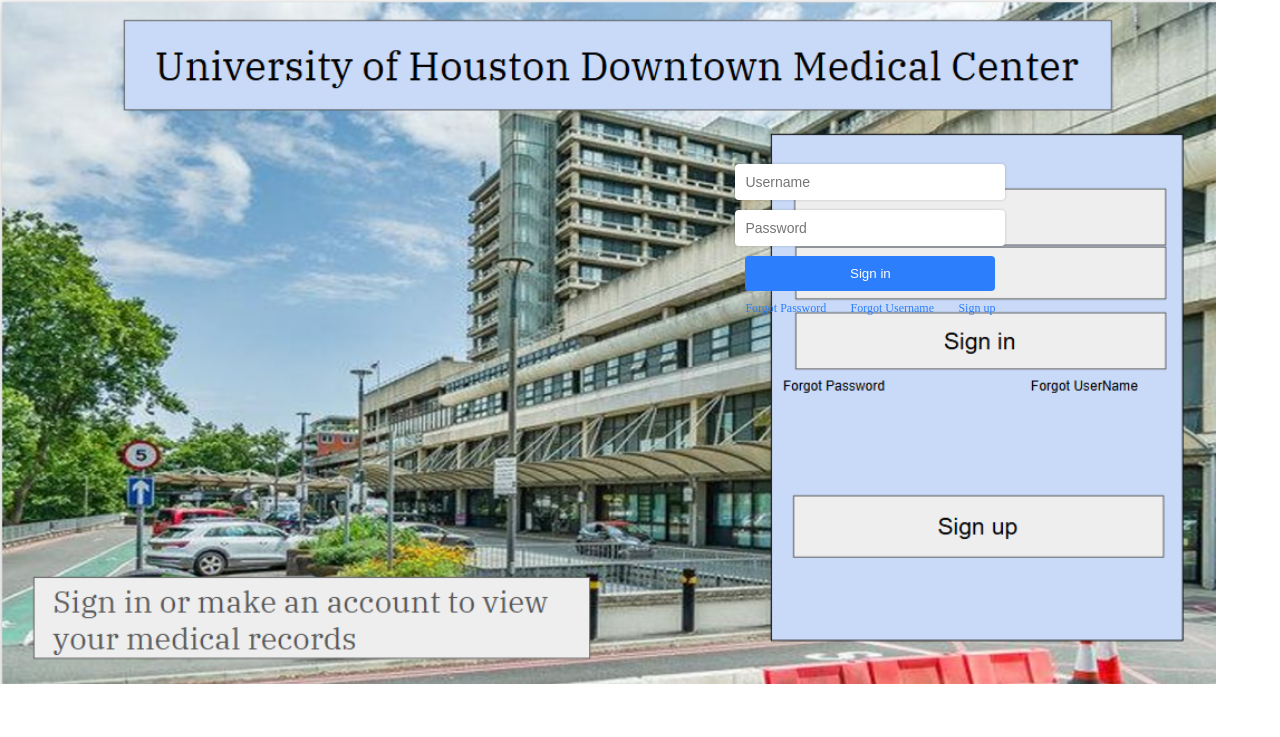
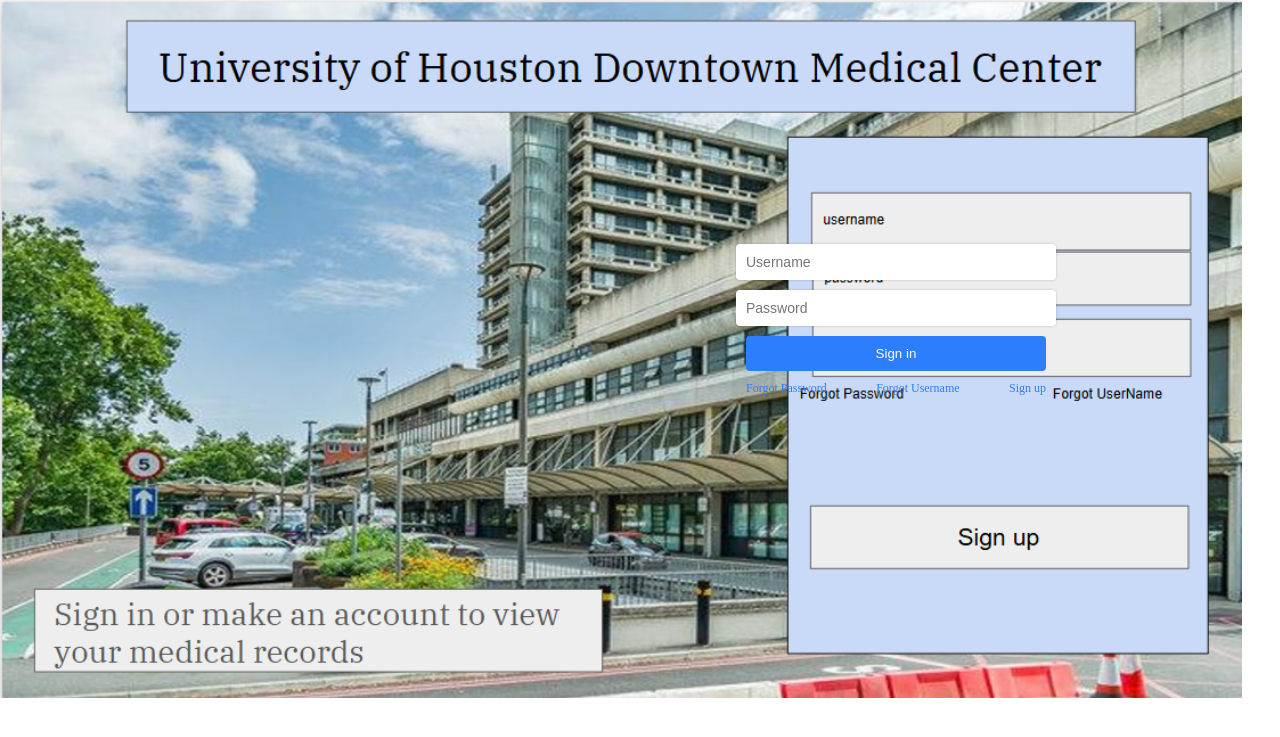
Before and after one commit to Confetti-pop/Software-engineering-project, a Flask app: page / in a window 1280 px wide. Shown: the top 737 px of the page. Run offline with Flask 3, Linux system fonts and the light colour scheme.

Commit message:
Update style.css

```diff
--- a/Medical_web/static/style.css
+++ b/Medical_web/static/style.css
@@ -7,8 +7,8 @@ body.blended-login {
 }
 
 .image-container img {
-    width: 95%;
-    height: 95%;
+    width: 97%;
+    height: 97%;
     object-fit: cover;
     display: block;
 }
@@ -16,10 +16,10 @@ body.blended-login {
 /* Position the form absolutely over the image */
 .image-overlay-form {
     position: absolute;
-    top: 30%; /* adjust based on your image */
-    left: 68%; /* adjust based on your image */
+    top: 40%; /* adjust based on your image */
+    left: 70%; /* adjust based on your image */
     transform: translate(-50%, -50%);
-    width: 250px;
+    width: 300px;
     display: flex;
     flex-direction: column;
     align-items: center;
```
